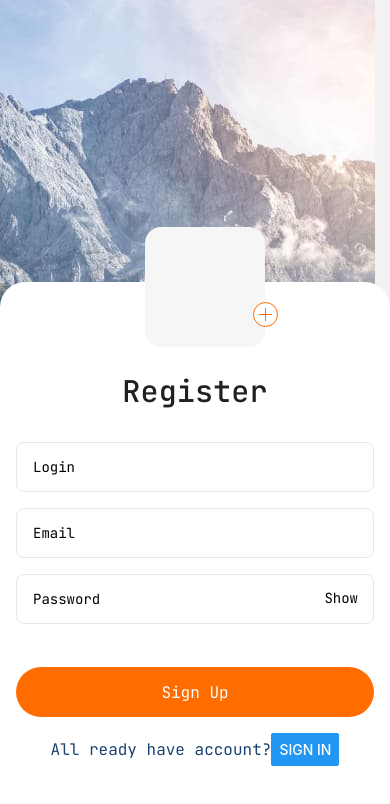
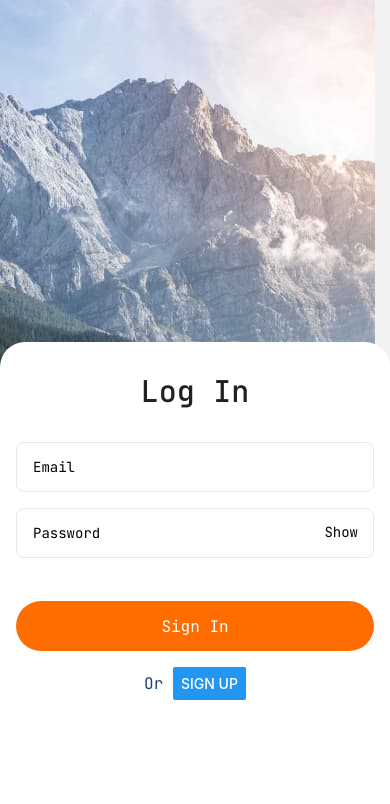
Before and after one commit to MykhailoHordiienko/rect-native, a React Native app: screen / in a window 390 px wide. Shown: the top 804 px of the page. Built offline with nearby package versions, Linux system fonts and the light colour scheme.

Commit message:
add navigation above log and req

```diff
--- a/App.js
+++ b/App.js
@@ -33,17 +33,15 @@ export default function App() {
         <AuthStack.Navigator>
           <AuthStack.Screen
             options={{ headerShown: false }}
+            name="Login"
+            component={LoginScreen}
+          />
+          <AuthStack.Screen
+            options={{ headerShown: false }}
             name="Registration"
             component={RegistrationScreen}
           />
-          <AuthStack.Screen
-            options={{ headerShown: false }}
-            name="Login"
-            component={LoginScreen}
-          />
         </AuthStack.Navigator>
-        {/* <RegistrationScreen /> */}
-        {/* <LoginScreen /> */}
         <StatusBar style="auto" />
       </View>
     </NavigationContainer>
--- a/Screens/LoginScreen.js
+++ b/Screens/LoginScreen.js
@@ -11,6 +11,7 @@ import {
   KeyboardAvoidingView,
   Keyboard,
   TouchableWithoutFeedback,
+  Button,
 } from "react-native";
 import React from "react";
 
@@ -19,7 +20,7 @@ const initialState = {
   password: "",
 };
 
-const LoginScreen = () => {
+const LoginScreen = ({ navigation }) => {
   const [showPassword, setShowPassword] = useState(true);
   const [formState, setFormState] = useState(initialState);
   const [isKeyboard, setIsKeyboard] = useState(false);
@@ -48,6 +49,11 @@ const LoginScreen = () => {
     setFormState(initialState);
     hideKeyboard();
   };
+
+  const navigateRegistration = () => {
+    navigation.navigate("Registration");
+  };
+
   return (
     <TouchableWithoutFeedback onPress={hideKeyboard}>
       <ImageBackground
@@ -98,7 +104,10 @@ const LoginScreen = () => {
             </TouchableOpacity>
             <View style={styles.loginLink}>
               <Text style={styles.loginText}>Or </Text>
-              <Button title="Sign Up" />
+              <Button
+                title="Sign Up"
+                onPress={navigateRegistration}
+              />
             </View>
           </View>
         </KeyboardAvoidingView>
--- a/Screens/RegistrationScreen.js
+++ b/Screens/RegistrationScreen.js
@@ -54,6 +54,10 @@ const RegistrationScreen = ({ navigation }) => {
     console.log("password ---", formState.password);
     setFormState(initialState);
     hideKeyboard();
+  };
+
+  const navigateLogin = () => {
+    navigation.navigate("Login");
   };
   return (
     <TouchableWithoutFeedback onPress={hideKeyboard}>
@@ -119,7 +123,10 @@ const RegistrationScreen = ({ navigation }) => {
             </TouchableOpacity>
             <View style={styles.loginLink}>
               <Text style={styles.loginText}>All ready have account?</Text>
-              <Button title="Sign In" />
+              <Button
+                title="Sign In"
+                onPress={navigateLogin}
+              />
             </View>
           </View>
         </KeyboardAvoidingView>
```
